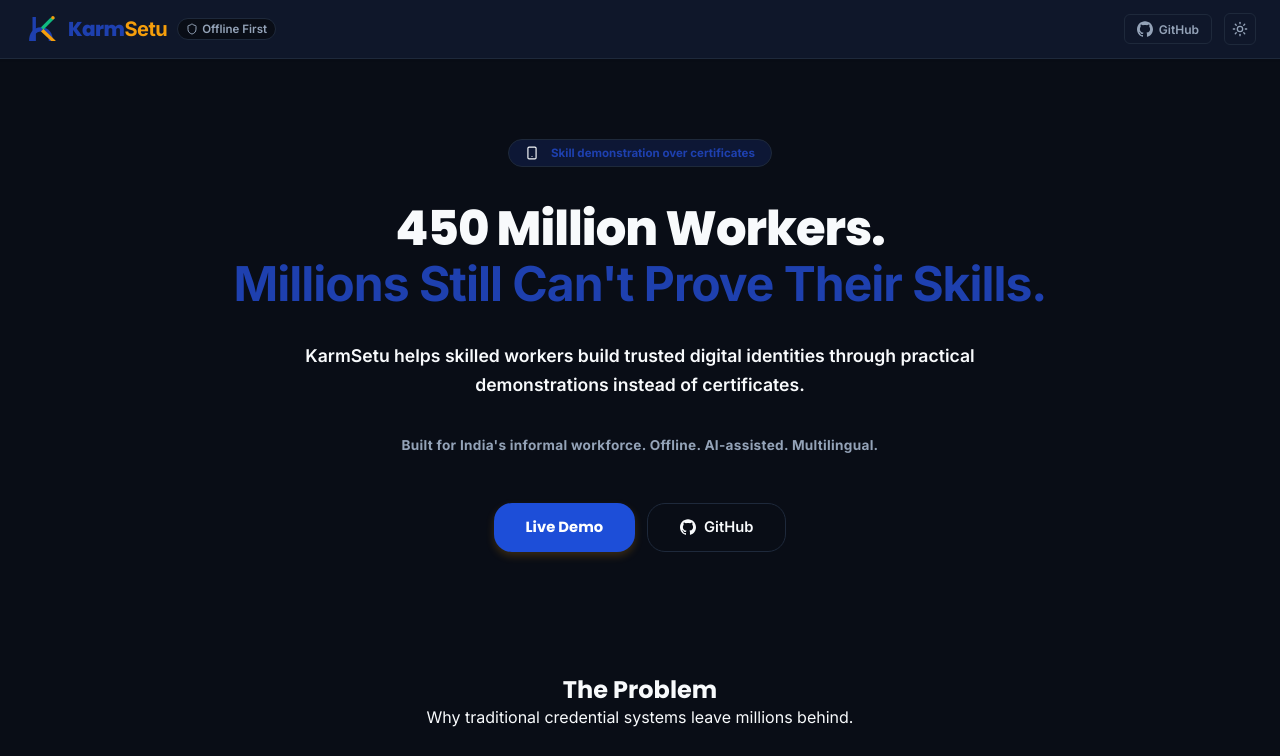
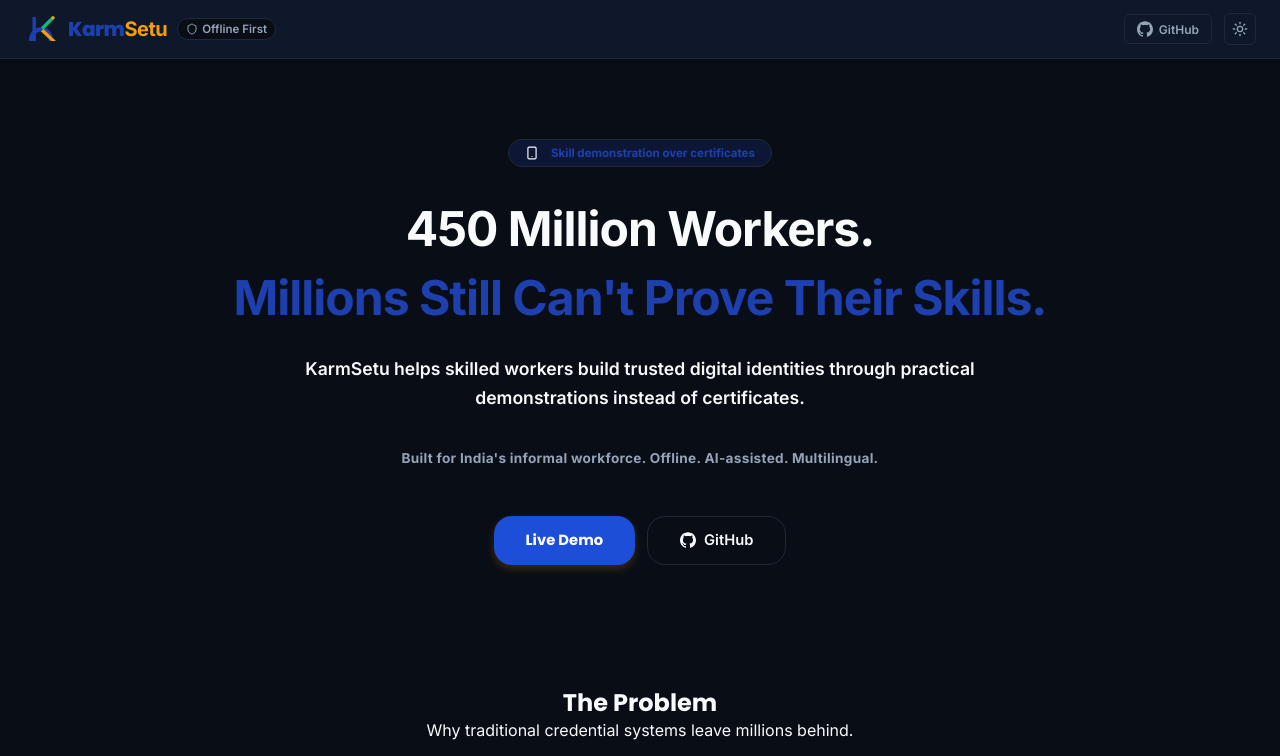
Before and after one commit to nikita000kumari/karmsetu, a React (Vite) app: page / in a window 1280 px wide. Shown: the top 756 px of the page. Built offline with nearby package versions, Linux system fonts and the light colour scheme.

Commit message:
style: increase spacing between hero title lines by 14px for improved visual balance

```diff
--- a/src/App.jsx
+++ b/src/App.jsx
@@ -847,8 +847,8 @@
               </div>
 
               <h1 className="landing-title" style={{ fontSize: '3rem', lineHeight: '1.15', fontWeight: 800 }}>
-                450 Million Workers.<br />
-                <span style={{ color: 'var(--color-primary)' }}>Millions Still Can't Prove Their Skills.</span>
+                <span style={{ display: 'block', marginBottom: '14px' }}>450 Million Workers.</span>
+                <span style={{ display: 'block', color: 'var(--color-primary)' }}>Millions Still Can't Prove Their Skills.</span>
               </h1>
 
               <p className="landing-tagline" style={{ fontWeight: 600, color: 'var(--color-text-primary)', fontSize: '1.1rem', marginTop: '10px', maxWidth: '780px', margin: '10px auto' }}>
```
